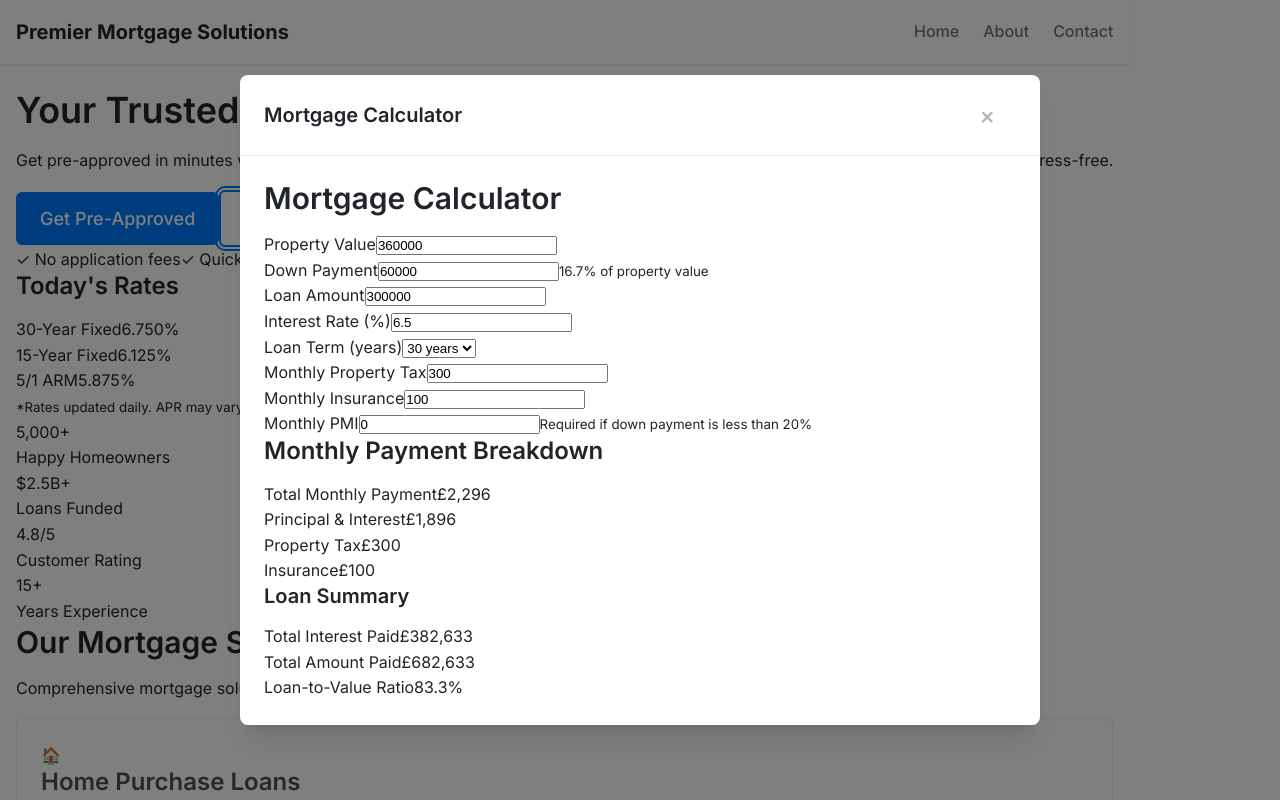
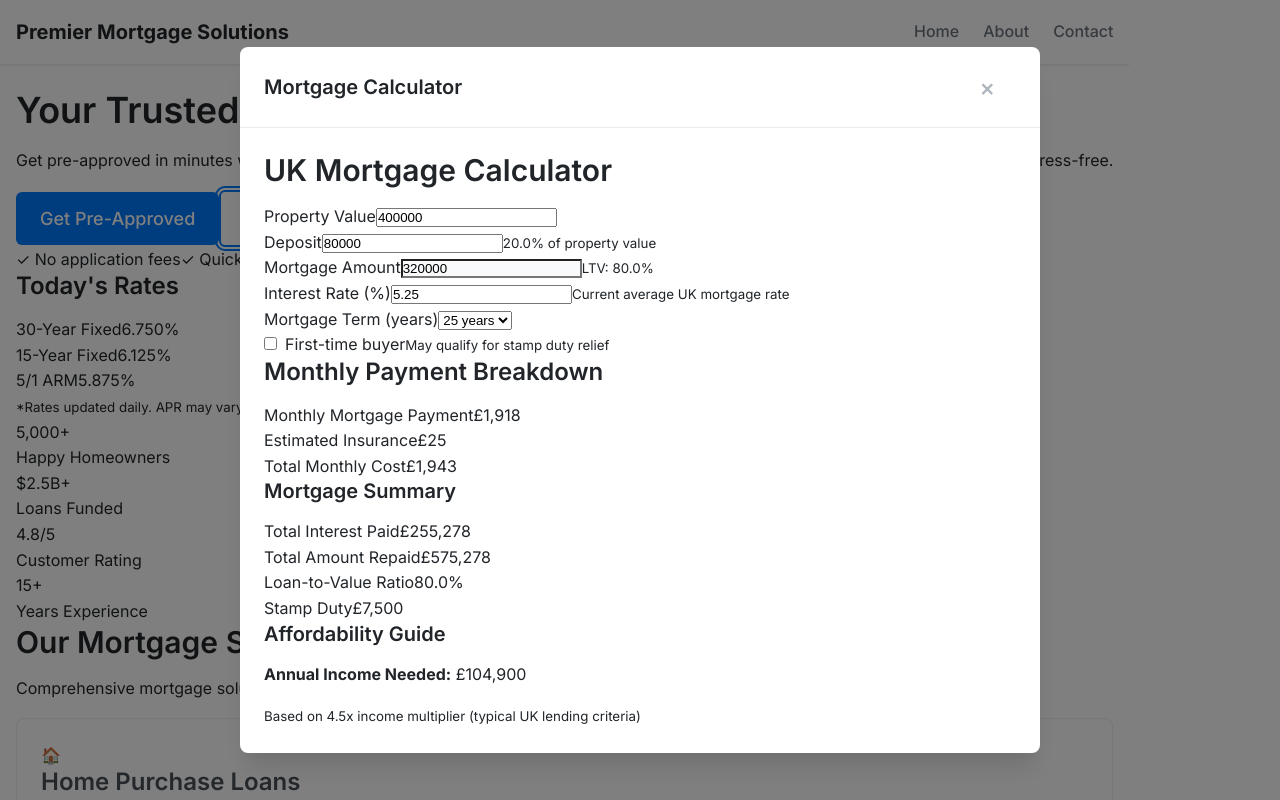
Before and after one commit to James-Burch/revived-autocare-website, a React (Vite) app in the folder AK-Site/: page / in a window 1280 px wide. Both pictures are taken after a click on the button "Calculate Payment". Shown: the top 800 px of the page. Built offline with nearby package versions, Linux system fonts and the light colour scheme; the HTML template or start-up script is replaced by a standard one.

Commit message:
Updated mortgage calculator to UK figures

```diff
--- a/AK-Site/src/components/MortgageCalculator.tsx
+++ b/AK-Site/src/components/MortgageCalculator.tsx
@@ -1,26 +1,22 @@
 import React, { useState, useEffect } from 'react';
 import { calculateMonthlyPayment } from '../utils/mortgageCalculations';
-import { formatCurrency } from '../utils/formatters';
+import { formatCurrency, formatCurrencyWithPence, formatInterestRate, calculateStampDuty } from '../utils/formatters';
 
 interface CalculatorState {
-  loanAmount: number;
+  propertyValue: number;
+  deposit: number;
   interestRate: number;
-  loanTerm: number;
-  downPayment: number;
-  propertyTax: number;
-  insurance: number;
-  pmi: number;
+  mortgageTerm: number;
+  isFirstTimeBuyer: boolean;
 }
 
 const MortgageCalculator: React.FC = () => {
   const [values, setValues] = useState<CalculatorState>({
-    loanAmount: 300000,
-    interestRate: 6.5,
-    loanTerm: 30,
-    downPayment: 60000,
-    propertyTax: 300,
-    insurance: 100,
-    pmi: 0
+    propertyValue: 400000,
+    deposit: 80000,
+    interestRate: 5.25,
+    mortgageTerm: 25,
+    isFirstTimeBuyer: false
   });
 
   const [results, setResults] = useState({
@@ -31,64 +27,67 @@ const MortgageCalculator: React.FC = () => {
   });
 
   useEffect(() => {
+    const loanAmount = values.propertyValue - values.deposit;
     const calculation = calculateMonthlyPayment(
-      values.loanAmount,
+      loanAmount,
       values.interestRate,
-      values.loanTerm
+      values.mortgageTerm
     );
     setResults(calculation);
   }, [values]);
 
-  const handleInputChange = (field: keyof CalculatorState, value: number) => {
+  const handleInputChange = (field: keyof CalculatorState, value: number | boolean) => {
     setValues(prev => ({ ...prev, [field]: value }));
   };
 
-  const totalMonthlyPayment = results.principalAndInterest +
-    values.propertyTax + values.insurance + values.pmi;
+  const loanAmount = values.propertyValue - values.deposit;
+  const loanToValue = (loanAmount / values.propertyValue) * 100;
+  const depositPercentage = (values.deposit / values.propertyValue) * 100;
+  const stampDuty = calculateStampDuty(values.propertyValue, values.isFirstTimeBuyer);
 
-  const propertyValue = values.loanAmount + values.downPayment;
-  const loanToValue = (values.loanAmount / propertyValue) * 100;
+  // Estimate additional monthly costs
+  const estimatedInsurance = Math.max(25, values.propertyValue * 0.0002 / 12); // ~0.02% annually
+  const totalMonthlyCost = results.principalAndInterest + estimatedInsurance;
 
   return (
     <div className="mortgage-calculator">
       <div className="calculator-container">
         <div className="calculator-inputs">
-          <h2>Mortgage Calculator</h2>
+          <h2>UK Mortgage Calculator</h2>
 
           <div className="input-group">
             <label htmlFor="propertyValue">Property Value</label>
             <input
               type="number"
               id="propertyValue"
-              value={propertyValue}
-              onChange={(e) => {
-                const newPropertyValue = Number(e.target.value);
-                const newLoanAmount = newPropertyValue - values.downPayment;
-                handleInputChange('loanAmount', Math.max(0, newLoanAmount));
-              }}
+              value={values.propertyValue}
+              onChange={(e) => handleInputChange('propertyValue', Number(e.target.value))}
+              step="1000"
             />
           </div>
 
           <div className="input-group">
-            <label htmlFor="downPayment">Down Payment</label>
+            <label htmlFor="deposit">Deposit</label>
             <input
               type="number"
-              id="downPayment"
-              value={values.downPayment}
-              onChange={(e) => handleInputChange('downPayment', Number(e.target.value))}
+              id="deposit"
+              value={values.deposit}
+              onChange={(e) => handleInputChange('deposit', Number(e.target.value))}
+              step="1000"
             />
-            <small>{((values.downPayment / propertyValue) * 100).toFixed(1)}% of property value</small>
+            <small>{depositPercentage.toFixed(1)}% of property value</small>
           </div>
 
           <div className="input-group">
-            <label htmlFor="loanAmount">Loan Amount</label>
+            <label htmlFor="loanAmount">Mortgage Amount</label>
             <input
               type="number"
               id="loanAmount"
-              value={values.loanAmount}
-              onChange={(e) => handleInputChange('loanAmount', Number(e.target.value))}
+              value={loanAmount}
               readOnly
+              style={{ backgroundColor: '#f9fafb' }}
             />
+            <small>LTV: {loanToValue.toFixed(1)}%</small>
           </div>
 
           <div className="input-group">
@@ -100,51 +99,35 @@ const MortgageCalculator: React.FC = () => {
               value={values.interestRate}
               onChange={(e) => handleInputChange('interestRate', Number(e.target.value))}
             />
+            <small>Current average UK mortgage rate</small>
           </div>
 
           <div className="input-group">
-            <label htmlFor="loanTerm">Loan Term (years)</label>
+            <label htmlFor="mortgageTerm">Mortgage Term (years)</label>
             <select
-              id="loanTerm"
-              value={values.loanTerm}
-              onChange={(e) => handleInputChange('loanTerm', Number(e.target.value))}
+              id="mortgageTerm"
+              value={values.mortgageTerm}
+              onChange={(e) => handleInputChange('mortgageTerm', Number(e.target.value))}
             >
               <option value={15}>15 years</option>
               <option value={20}>20 years</option>
               <option value={25}>25 years</option>
               <option value={30}>30 years</option>
+              <option value={35}>35 years</option>
             </select>
           </div>
 
           <div className="input-group">
-            <label htmlFor="propertyTax">Monthly Property Tax</label>
-            <input
-              type="number"
-              id="propertyTax"
-              value={values.propertyTax}
-              onChange={(e) => handleInputChange('propertyTax', Number(e.target.value))}
-            />
-          </div>
-
-          <div className="input-group">
-            <label htmlFor="insurance">Monthly Insurance</label>
-            <input
-              type="number"
-              id="insurance"
-              value={values.insurance}
-              onChange={(e) => handleInputChange('insurance', Number(e.target.value))}
-            />
-          </div>
-
-          <div className="input-group">
-            <label htmlFor="pmi">Monthly PMI</label>
-            <input
-              type="number"
-              id="pmi"
-              value={values.pmi}
-              onChange={(e) => handleInputChange('pmi', Number(e.target.value))}
-            />
-            <small>Required if down payment is less than 20%</small>
+            <label>
+              <input
+                type="checkbox"
+                checked={values.isFirstTimeBuyer}
+                onChange={(e) => handleInputChange('isFirstTimeBuyer', e.target.checked)}
+                style={{ marginRight: '8px' }}
+              />
+              First-time buyer
+            </label>
+            <small>May qualify for stamp duty relief</small>
           </div>
         </div>
 
@@ -152,46 +135,46 @@ const MortgageCalculator: React.FC = () => {
           <h3>Monthly Payment Breakdown</h3>
 
           <div className="result-item primary">
-            <span>Total Monthly Payment</span>
-            <span className="amount">{formatCurrency(totalMonthlyPayment)}</span>
-          </div>
-
-          <div className="result-item">
-            <span>Principal & Interest</span>
+            <span>Monthly Mortgage Payment</span>
             <span className="amount">{formatCurrency(results.principalAndInterest)}</span>
           </div>
 
           <div className="result-item">
-            <span>Property Tax</span>
-            <span className="amount">{formatCurrency(values.propertyTax)}</span>
+            <span>Estimated Insurance</span>
+            <span className="amount">{formatCurrency(estimatedInsurance)}</span>
           </div>
 
           <div className="result-item">
-            <span>Insurance</span>
-            <span className="amount">{formatCurrency(values.insurance)}</span>
+            <span>Total Monthly Cost</span>
+            <span className="amount">{formatCurrency(totalMonthlyCost)}</span>
           </div>
 
-          {values.pmi > 0 && (
-            <div className="result-item">
-              <span>PMI</span>
-              <span className="amount">{formatCurrency(values.pmi)}</span>
-            </div>
-          )}
-
           <div className="loan-summary">
-            <h4>Loan Summary</h4>
+            <h4>Mortgage Summary</h4>
             <div className="summary-item">
               <span>Total Interest Paid</span>
               <span>{formatCurrency(results.totalInterest)}</span>
             </div>
             <div className="summary-item">
-              <span>Total Amount Paid</span>
+              <span>Total Amount Repaid</span>
               <span>{formatCurrency(results.totalPayment)}</span>
             </div>
             <div className="summary-item">
               <span>Loan-to-Value Ratio</span>
               <span>{loanToValue.toFixed(1)}%</span>
             </div>
+            <div className="summary-item">
+              <span>Stamp Duty{values.isFirstTimeBuyer ? ' (FTB Relief)' : ''}</span>
+              <span>{formatCurrency(stampDuty)}</span>
+            </div>
+          </div>
+
+          <div className="affordability-info">
+            <h4>Affordability Guide</h4>
+            <p>
+              <strong>Annual Income Needed:</strong> {formatCurrency(totalMonthlyCost * 12 * 4.5)}
+            </p>
+            <small>Based on 4.5x income multiplier (typical UK lending criteria)</small>
           </div>
         </div>
       </div>
```
